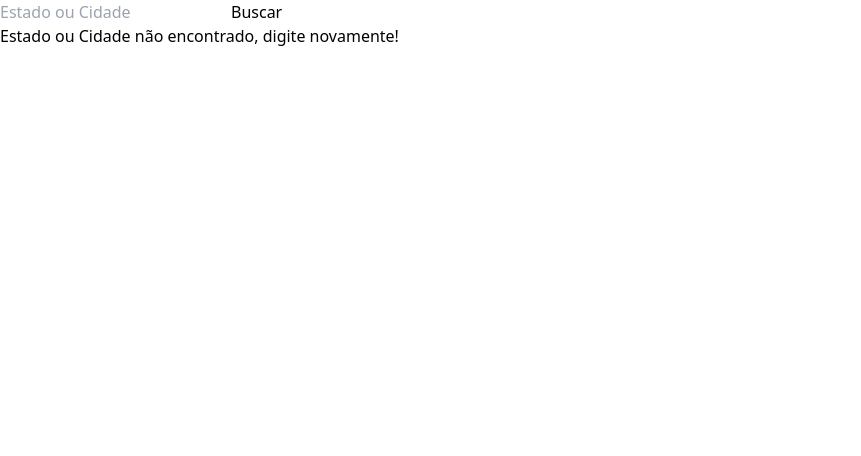
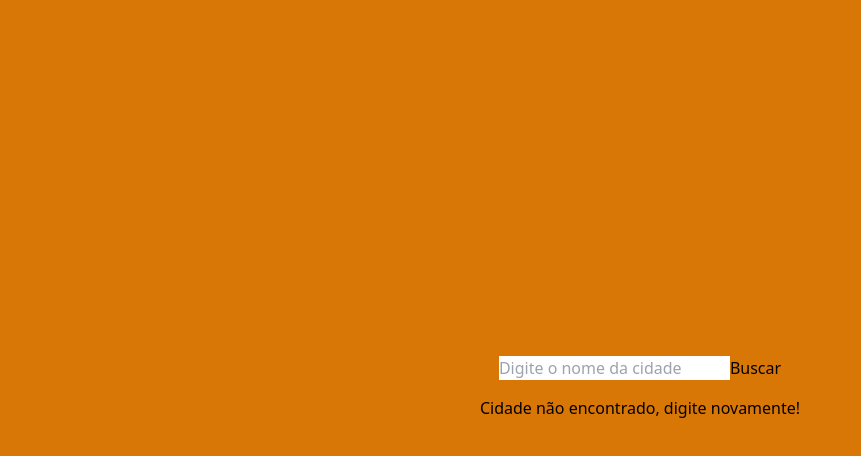
Before and after one commit to EdiJunior88/previsao_do_tempo, a Nuxt app in the folder app/: page / in a window 1280 px wide. Both pictures are taken after a click on the button "Buscar". Shown: the top 456 px of the page, without its empty margins (0-861 px from the left). Built offline with nearby package versions, Linux system fonts and the light colour scheme; no server answers.

Commit message:
- Adicionando cor de fundo interativa (variação conforme o horário do usuário) - Adicionando o CardComponent.vue - Ajustando o código da Interface

```diff
--- /dev/null
+++ b/app/components/CardComponent.vue
@@ -0,0 +1,89 @@
+<script setup lang="ts">
+import apiWeather from '@/api/apiWeather'
+import type { InterfaceIndex } from '@/interface/Interface'
+
+const inputTextCity = ref('')
+const results = ref<InterfaceIndex | null>(null)
+const loading = ref(false)
+const errorMessage = ref('')
+
+const fetchAPI = async () => {
+  loading.value = true
+  results.value = null
+
+  try {
+    results.value = await apiWeather(inputTextCity.value)
+    inputTextCity.value = ''
+    errorMessage.value = ''
+  } catch (error) {
+    errorMessage.value = 'Cidade não encontrado, digite novamente!'
+  } finally {
+    loading.value = false
+  }
+}
+
+// Define uma diretiva Vue chamada vFocus que automaticamente coloca o foco
+// no elemento ao qual é aplicada quando o elemento é montado (inserido no DOM).
+const vFocus = {
+  mounted: (el: InterfaceIndex) => el.focus()
+}
+
+const backgroundColor = ref('')
+
+const changeColorBackground = () => {
+  const hour = new Date().getHours()
+
+  backgroundColor.value =
+    hour >= 6 && hour <= 12 ? 'corDaManha' : hour > 12 && hour <= 18 ? 'corDaTarde' : 'corDaNoite'
+}
+
+changeColorBackground()
+</script>
+
+<template>
+  <div :class="backgroundColor" class="w-full h-screen mx-auto flex justify-center items-center">
+    <div class="flex flex-col items-center justify-center gap-4 mb-6">
+      <div class="">
+        <input
+          v-model="inputTextCity"
+          v-focus
+          type="text"
+          placeholder="Digite o nome da cidade"
+          @keydown.enter="fetchAPI"
+        />
+        <button @click="fetchAPI">Buscar</button>
+      </div>
+
+      <div v-if="loading">Carregando...</div>
+      <div v-if="errorMessage">
+        {{ errorMessage }}
+      </div>
+
+      <ul v-if="results" class="grid grid-cols-3 gap-4">
+        <p>Cidade: {{ results.location.name }}</p>
+        <p>Temperatura: {{ results.current.temp_c }}º</p>
+        <p>Umidade: {{ results.current.humidity }}%</p>
+        <p>Sensação Térmica: {{ results.current.feelslike_c }}º</p>
+        <p>Cobertura Nuvens: {{ results.current.cloud }}%</p>
+        <p>UV: {{ results.current.uv }}/11</p>
+        <p>Visibilidade: {{ results.current.vis_km }}km</p>
+        <p>Rajada Vento: {{ results.current.gust_kph }}km/h</p>
+        <p>Velocidade Vento: {{ results.current.wind_kph }}km/h</p>
+      </ul>
+    </div>
+  </div>
+</template>
+
+<style lang="css" scoped>
+.corDaManha {
+  background-color: #2563eb;
+}
+
+.corDaTarde {
+  background-color: #d97706;
+}
+
+.corDaNoite {
+  background-color: #111827;
+}
+</style>
--- a/app/interface/Interface.ts
+++ b/app/interface/Interface.ts
@@ -2,6 +2,8 @@ export interface InterfaceIndex {
   value: string
   address: string
   message: string
+  el: HTMLElement
+  focus: () => void
   current: {
     temp_c: number
     last_updated: string
@@ -10,6 +12,8 @@ export interface InterfaceIndex {
     uv: number
     vis_km: number
     wind_kph: number
+    feelslike_c: number
+    gust_kph: number
   }
   location: {
     name: string
--- a/app/nuxt.config.ts
+++ b/app/nuxt.config.ts
@@ -29,5 +29,5 @@ export default defineNuxtConfig({
       NUXT_API_KEY: process.env.NUXT_API_KEY
     }
   },
-  modules: ['@nuxtjs/eslint-module']
+  modules: ['@nuxtjs/eslint-module'],
 })
--- a/app/pages/index.vue
+++ b/app/pages/index.vue
@@ -1,41 +1,5 @@
-<script setup lang="ts">
-import apiWeather from '@/api/apiWeather'
-import type { InterfaceIndex } from '@/interface/Interface'
-
-const weather = ref('')
-const results = ref<InterfaceIndex | null>(null)
-const loading = ref(false)
-const errorMessage = ref('')
-
-const fetchAPI = async () => {
-  loading.value = true
-  try {
-    results.value = await apiWeather(weather.value)
-    console.log(results.value)
-  } catch (error) {
-    errorMessage.value = 'Estado ou Cidade não encontrado, digite novamente!'
-  } finally {
-    loading.value = false
-  }
-}
-</script>
-
 <template>
   <div>
-    <input v-model="weather" type="text" placeholder="Estado ou Cidade" />
-    <button @click="fetchAPI">Buscar</button>
-    <div v-if="loading">Carregando...</div>
-    <div v-if="errorMessage">{{ errorMessage }}</div>
-    <ul v-if="results">
-      <p>Cidade: {{ results.location.name }}</p>
-      <p>Temperatura Atual: {{ results.current.temp_c }}º</p>
-      <p>Umidade: {{ results.current.humidity }}%</p>
-      <p>Cobertura de Nuvens: {{ results.current.cloud }}%</p>
-      <p>UV: {{ results.current.uv }}/11</p>
-      <p>Visibilidade: {{ results.current.vis_km }}km</p>
-      <p>Vento: {{ results.current.wind_kph }}km/h</p>
-    </ul>
+    <CardComponent />
   </div>
 </template>
-
-<style lang="css" scoped></style>
```
